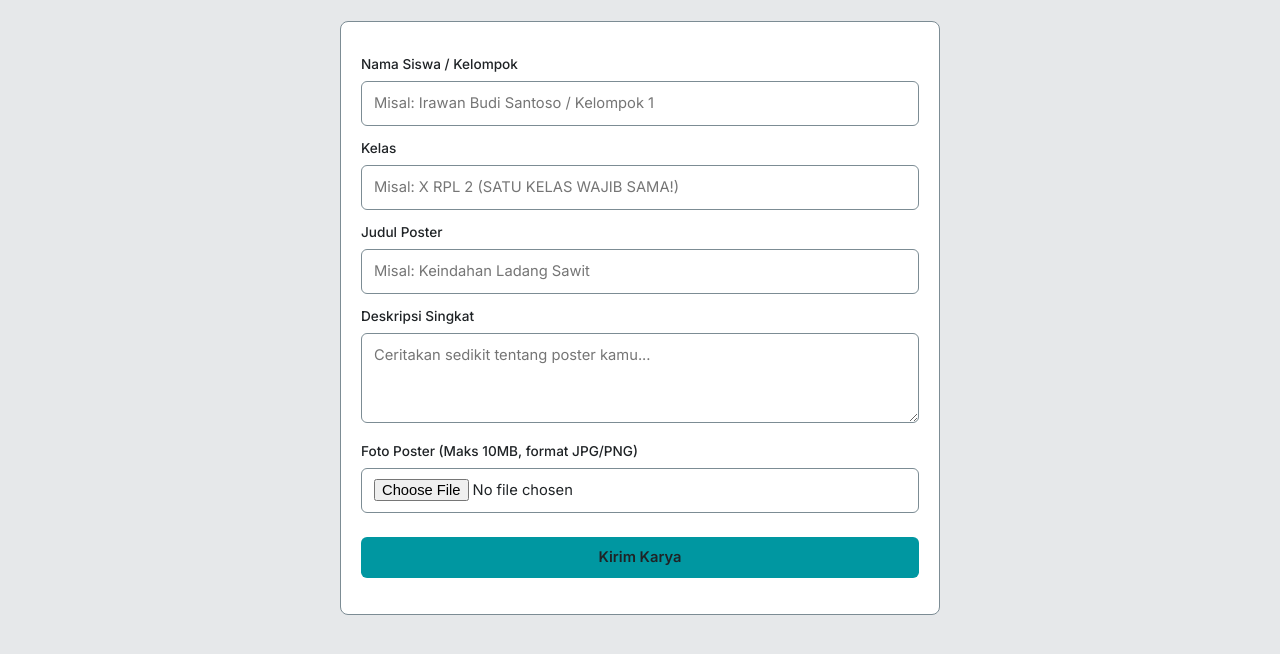
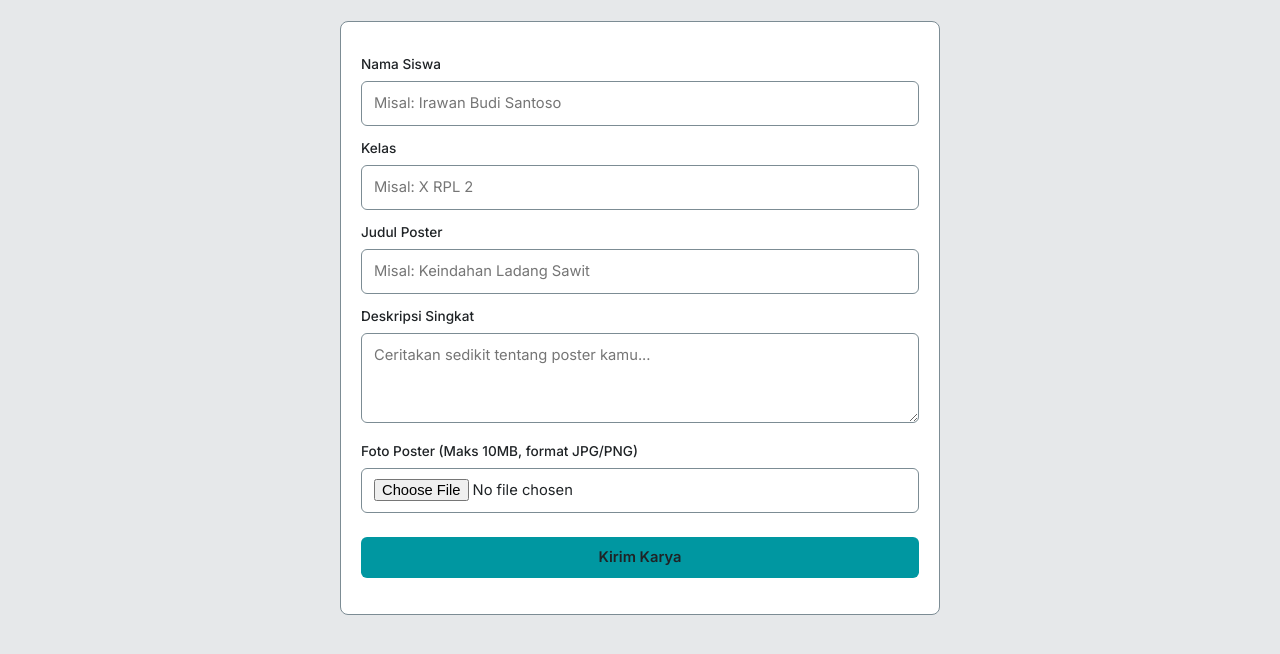
Before and after one commit to ilhamwii3/rubrik-poster, a plain HTML site: page submit.html in a window 1280 px wide. Shown: the part 190-844 px from the top of the page. Drawn offline with nearby package versions, Linux system fonts and the light colour scheme.

Commit message:
Update submit.html

```diff
--- a/submit.html
+++ b/submit.html
@@ -15,11 +15,11 @@
   <p class="text-muted">Isi data di bawah ini. Poster kamu akan tampil di galeri setelah disetujui oleh panitia.</p>
 
   <div class="card mt-3">
-    <label>Nama Siswa / Kelompok</label>
-    <input id="nama" required placeholder="Misal: Irawan Budi Santoso / Kelompok 1">
+    <label>Nama Siswa </label>
+    <input id="nama" required placeholder="Misal: Irawan Budi Santoso ">
 
     <label>Kelas</label>
-    <input id="kelas" required placeholder="Misal: X RPL 2 (SATU KELAS WAJIB SAMA!)">
+    <input id="kelas" required placeholder="Misal: X RPL 2">
 
     <label>Judul Poster</label>
     <input id="judul" required placeholder="Misal: Keindahan Ladang Sawit">
```
